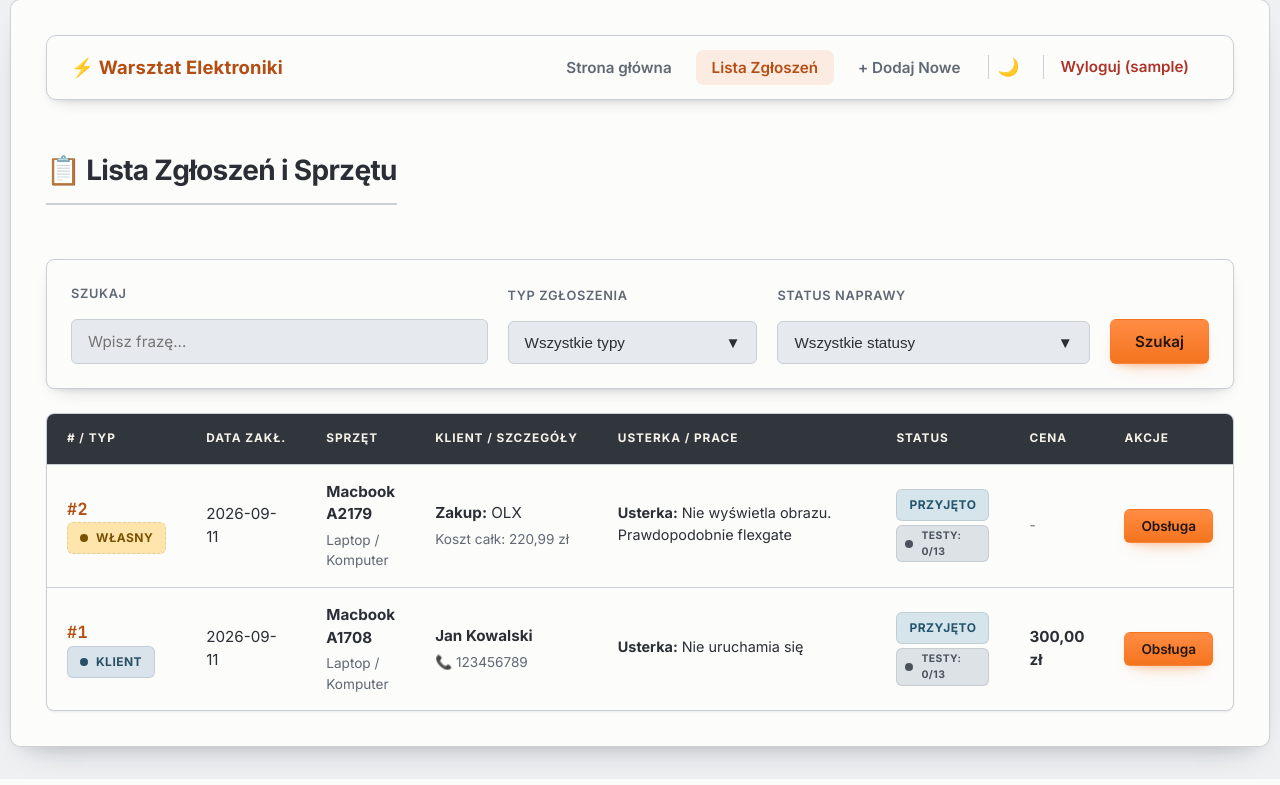
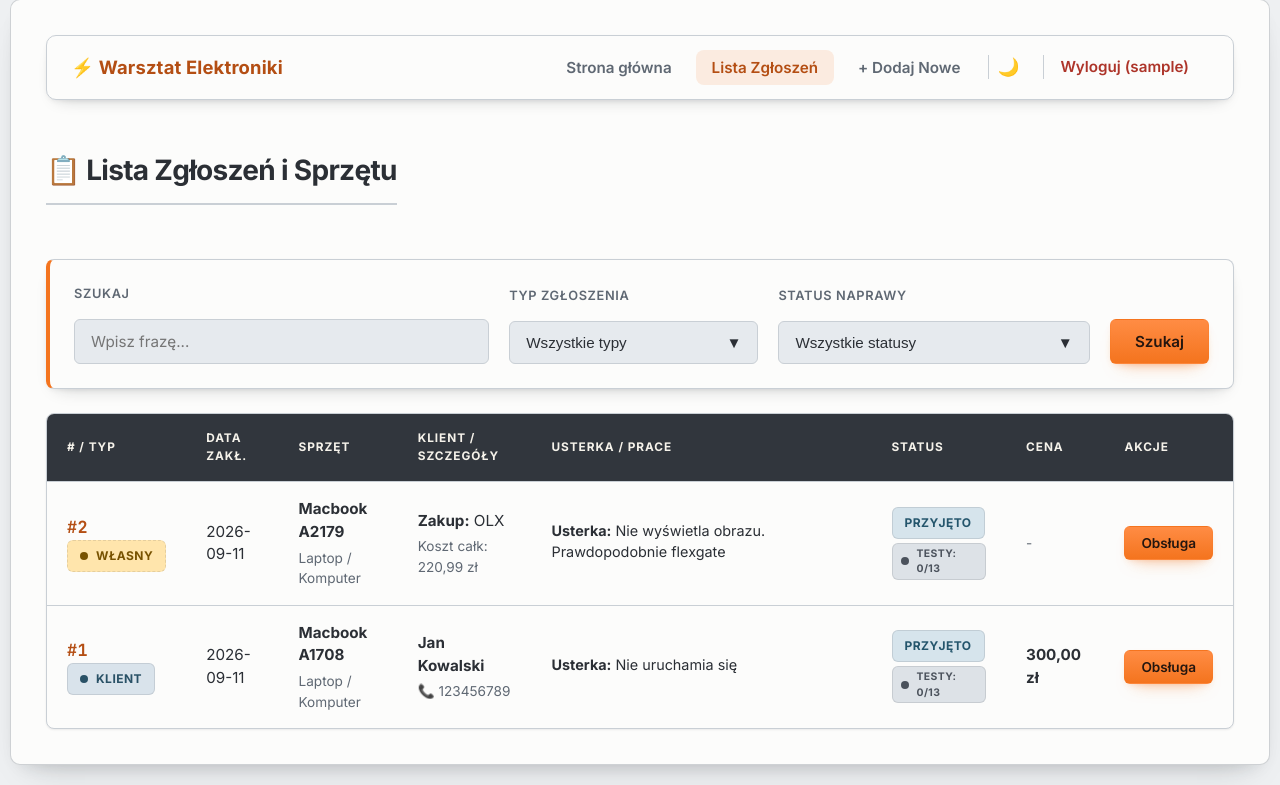
Before and after one commit to AlanexXx/warsztat_elektroniki, a PHP site: page /lista.php in a window 1280 px wide. Shown: the part 21-806 px from the top of the page. Run offline with PHP 8.4, Linux system fonts and the light colour scheme; the visitor is signed in with stand-in values (Sample User, id 1); data comes from the database, SQL or seed files in the repository; data that the repository does not hold is empty.

Commit message:
Finalize industrial panel accents
Co-authored-by: AlanexXx <38763094+AlanexXx@users.noreply.github.com>

```diff
--- a/style.css
+++ b/style.css
@@ -377,6 +377,7 @@ textarea {
 .info-card {
     background-color: var(--card-bg);
     border: 1px solid var(--border-color);
+    border-left: 4px solid var(--panel-accent);
     border-radius: var(--radius-lg);
     padding: 24px;
     margin-bottom: 24px;
@@ -508,7 +509,6 @@ th {
     text-transform: uppercase;
     font-size: 0.74rem;
     letter-spacing: 0.08em;
-    white-space: nowrap;
 }
 tbody tr {
     transition: var(--transition);
@@ -585,6 +585,7 @@ tr:last-child td {
 .filter-card {
     background-color: var(--card-bg);
     border: 1px solid var(--border-color);
+    border-left: 4px solid var(--panel-accent);
     border-radius: var(--radius-lg);
     padding: 24px;
     margin-bottom: 24px;
```
